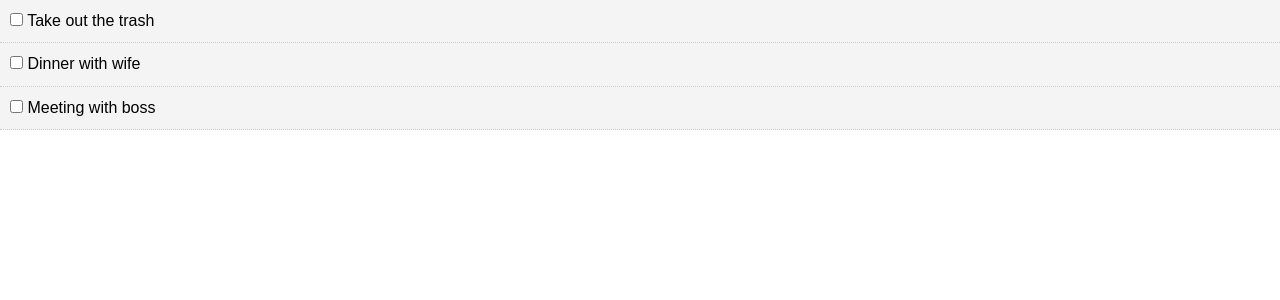
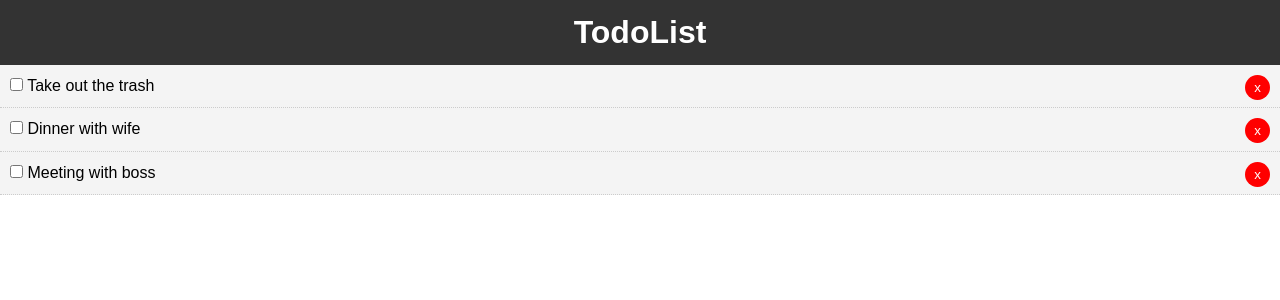
Before and after one commit to cmarshman/react_task_manager, a React (Create React App) app: page / in a window 1280 px wide. Shown: the top 300 px of the page. Built offline with nearby package versions, Linux system fonts and the light colour scheme.

Commit message:
delete and line throgh functionality

```diff
--- a/src/App.js
+++ b/src/App.js
@@ -1,6 +1,8 @@
 import React, { Component } from 'react';
+import Header from './components/layout/Header';
 import Todos from './components/Todos';
 import './App.css';
+
 
 
 class App extends Component {
@@ -24,17 +26,28 @@
     ]
 
   }
+// Toggle Complete
+  markComplete = (id) => {
+    this.setState({ todos: this.state.todos.map(todo => {
+      if(todo.id === id) {
+        todo.completed = !todo.completed
+      }
+      return todo;
+    }) });
+  }
 
-  markComplete = (id) => {
-    console.log(id)
+  //Delete Todo
+  delTodo = (id) => {
+    this.setState( { todos: [...this.state.todos.filter(todo => todo.id !== id)] });
   }
 
   render() {
     // console.log(this.state.todos)
     return (
       <div className="App">
+        <Header />
         <Todos todos={this.state.todos} markComplete={this.markComplete}
-        />
+        delTodo={this.delTodo}/>
       </div>
     );
   }
--- a/src/components/TodoItem.js
+++ b/src/components/TodoItem.js
@@ -30,6 +30,7 @@
                 <p>
                     <input type="checkbox" onChange={this.props.markComplete.bind(this, id)}/> {' '}
                     { title }
+                    <button onClick={this.props.delTodo.bind(this, id)} style={btnStyle}>x</button>
                 </p>
             </div>
         )
@@ -41,5 +42,14 @@
     todo: PropTypes.object.isRequired
 }
 
+const btnStyle = {
+    background: '#ff0000',
+    color: '#fff',
+    border: 'none',
+    padding: '5px 9px',
+    borderRadius: '50%',
+    cursor: 'pointer',
+    float: 'right',
+}
 
 export default TodoItem
--- a/src/components/Todos.js
+++ b/src/components/Todos.js
@@ -5,9 +5,9 @@
 class Todos extends Component {
 
     render() {
-        console.log(this.props.todos)
+        // console.log(this.props.todos)
         return this.props.todos.map((todo) => (
-            <TodoItem key={todo.id} todo={todo} markComplete={this.props.markComplete}  />
+            <TodoItem key={todo.id} todo={todo} markComplete={this.props.markComplete}  delTodo={this.props.delTodo} />
         ));
     }
 }
--- /dev/null
+++ b/src/components/layout/Header.js
@@ -0,0 +1,18 @@
+import React from 'react';
+
+function Header(){
+    return (
+        <header style={headerStyle}>
+            <h1>TodoList</h1>
+        </header>
+    )
+}
+
+const headerStyle = {
+    background: '#333',
+    color: '#fff',
+    textAlign: 'center',
+    padding: '10px'
+}
+
+export default Header;
```
Also changed, not shown: src/components/AddTodo.js (added, +18 -0 lines).
